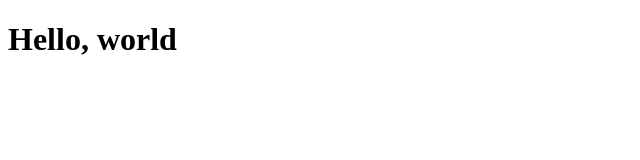
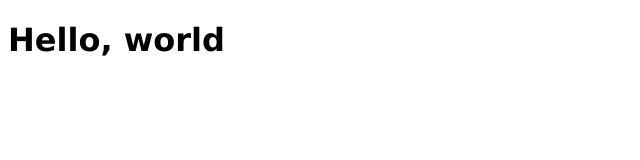
Before and after one commit to Fast-Buy-Nic/fast-buy-nic.github.io, a plain HTML site: page index.html in a window 1280 px wide. Shown: the whole page, without its empty margins (0-640 px from the left). Drawn offline with Linux system fonts and the light colour scheme.

Commit message:
Basic folder structure.

```diff
--- /dev/null
+++ b/assets/css/general.css
@@ -0,0 +1,4 @@
+
+body {
+    font-family: 'Lucida Sans', 'Lucida Sans Regular';
+}
--- a/index.html
+++ b/index.html
@@ -4,6 +4,8 @@
     <meta charset="UTF-8">
     <meta name="viewport" content="width=device-width, initial-scale=1.0">
     <title>FastBuy - Home</title>
+
+    <link rel="stylesheet" href="assets/css/general.css">
 </head>
 <body>
     <h1>Hello, world</h1>
```
